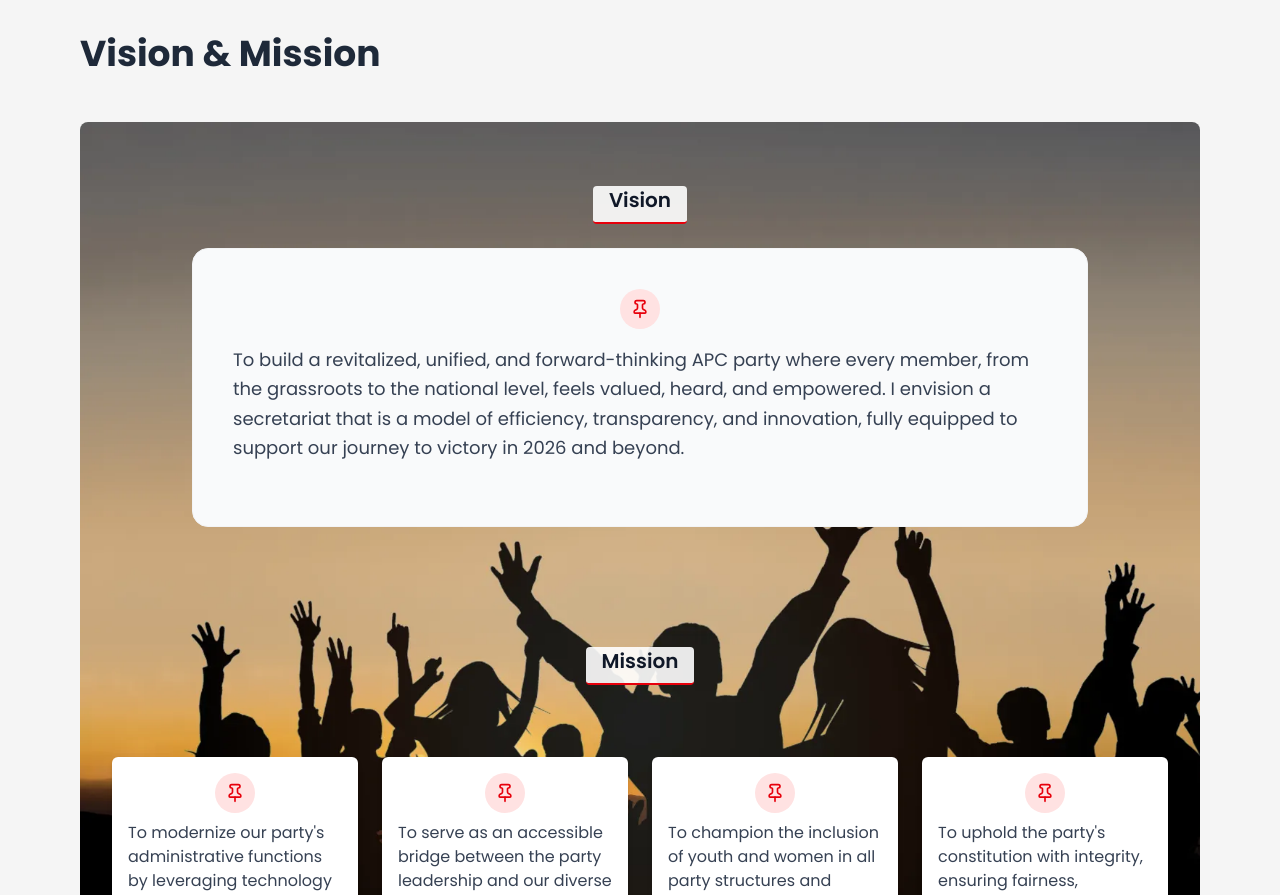
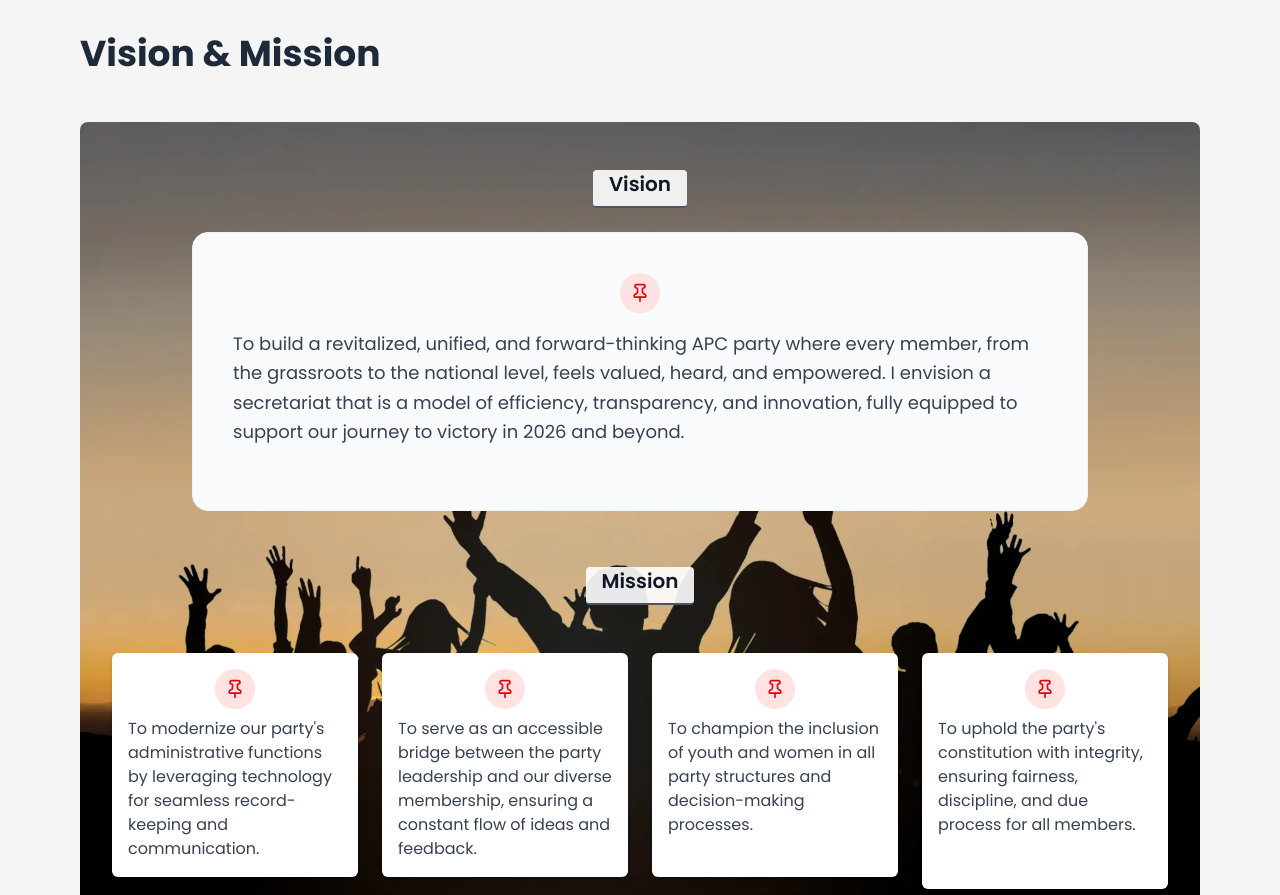
Before and after one commit to ideftbuild/apc-deputy-landing, a React (Vite) app: page / in a window 1280 px wide. Shown: the part 1580-2475 px from the top of the page. Built offline with nearby package versions, Linux system fonts and the light colour scheme.

Commit message:
refactor: reduce spacing and update border styling

```diff
--- a/src/components/VisionMission.tsx
+++ b/src/components/VisionMission.tsx
@@ -13,10 +13,10 @@ export default function VisionMission() {
           Vision & Mission
         </h2>
         <div className="vision-mission-bg flex flex-col items-center gap-6 rounded-lg">
-          <div className="py-16 px-6 flex flex-col items-center">
+          <div className="pt-12 px-6 flex flex-col items-center">
             <h3
               className="text-xl font-semibold text-gray-900 mb-6 text-center
-                   border-b-2 border-red-600 pb-2 inline-block bg-white/90 px-4 rounded"
+                   border-b-2 border-gray-600 pb-2 inline-block bg-white/90 px-4 rounded"
             >
               Vision
             </h3>
@@ -35,10 +35,10 @@ export default function VisionMission() {
             </div>
           </div>
           <div className="p-8 rounded-lg">
-            <div className="flex justify-center mb-12">
+            <div className="flex justify-center mb-6">
               <h3
                 className="text-xl font-semibold text-gray-900 mb-6 text-center
-                     border-b-2 border-red-600 pb-2 inline-block bg-white/90 px-4 rounded"
+                     border-b-2 border-gray-600 pb-2 inline-block bg-white/90 px-4 rounded"
               >
                 Mission
               </h3>
```
